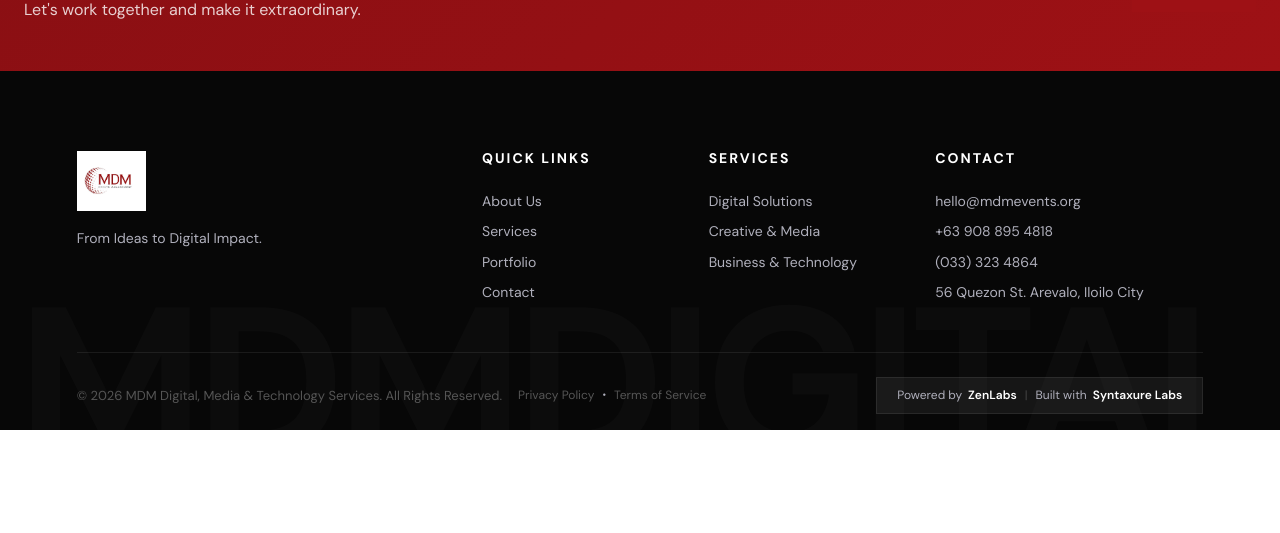
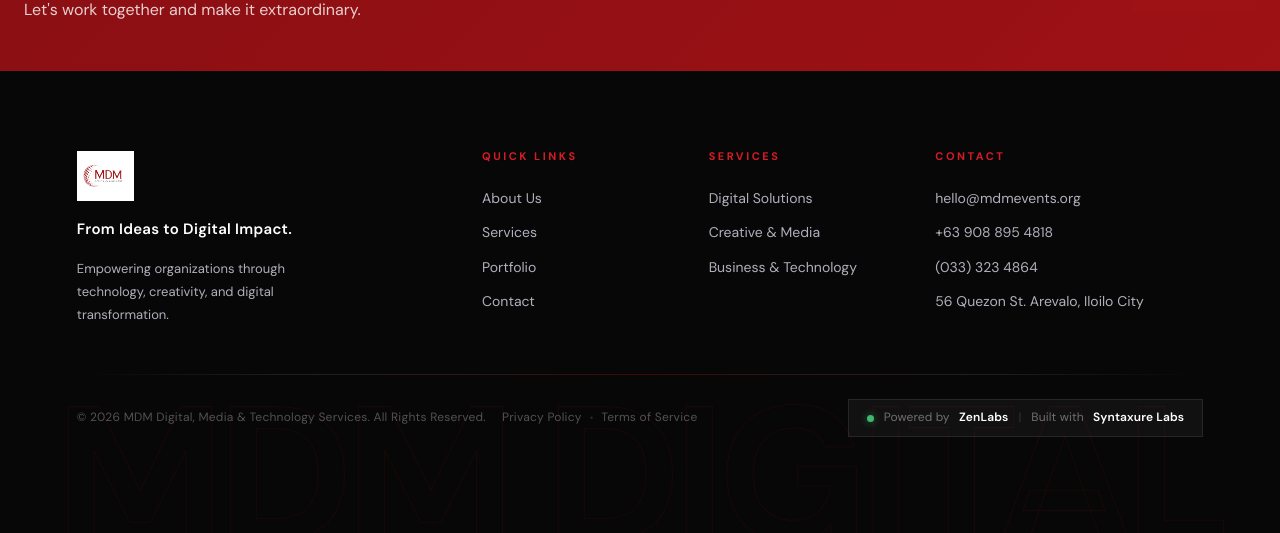
Before and after one commit to J-Akiru5/mdm, a Next.js app: page / in a window 1280 px wide. Shown: the part 6626-7159 px from the top of the page. Before the commit the page ends 7056 px from the top, so only its background shows below. Built offline with nearby package versions, Linux system fonts and the light colour scheme; no server answers; the database is empty.

Commit message:
feat: redesign footer — full-width layout, modern MDM branding, outlined watermark, gradient divider, status dot

```diff
--- a/src/components/layout/Footer.module.css
+++ b/src/components/layout/Footer.module.css
@@ -1,28 +1,32 @@
+/* =============================================
+   FOOTER — Full-width, modern MDM branded
+   ============================================= */
+
 .footer {
   background-color: var(--color-dark);
   color: var(--color-gray-300);
-  padding: var(--space-2xl) 0 var(--space-md);
   position: relative;
   overflow: hidden;
-  border-radius: 0;
+  padding: var(--space-2xl) 0 0;
 }
 
+/* Full-width inner — no max-width cap, just side padding */
 .inner {
-  max-width: var(--container-wide);
-  margin: 0 auto;
-  padding: 0 6%;
+  width: 100%;
+  padding: 0 6% var(--space-xl);
   position: relative;
-  z-index: 2; /* Content sits above watermark */
+  z-index: 2;
 }
 
+/* ── Grid ──────────────────────────────────── */
 .grid {
   display: grid;
   grid-template-columns: 2fr 1fr 1fr 1.5fr;
   gap: var(--space-xl);
   padding-bottom: var(--space-xl);
-  border-bottom: 1px solid rgba(255, 255, 255, 0.08);
 }
 
+/* ── Brand column ──────────────────────────── */
 .brand {
   display: flex;
   flex-direction: column;
@@ -37,48 +41,44 @@
 
 .logoImg {
   display: block;
-  max-height: 60px;
+  max-height: 50px;
   width: auto;
   height: auto;
-}
-
-.logoText {
-  font-family: var(--font-heading);
-  font-size: 24px;
-  font-weight: 700;
-  color: var(--color-white);
-  letter-spacing: 2px;
-}
-
-.logoSub {
-  font-family: var(--font-heading);
-  font-size: 10px;
-  font-weight: 500;
-  color: var(--color-primary);
-  text-transform: uppercase;
-  letter-spacing: 3px;
+  /* Slight brightness lift so the logo pops on dark bg */
+  filter: brightness(1.05);
 }
 
 .tagline {
-  font-size: 14px;
-  line-height: 1.7;
-  max-width: 320px;
+  font-size: 15px;
+  font-weight: 600;
+  color: var(--color-white);
+  letter-spacing: 0.02em;
+  margin: 0;
 }
 
+.brandDesc {
+  font-size: 13px;
+  line-height: 1.75;
+  color: var(--color-gray-300);
+  max-width: 280px;
+  margin: 0;
+}
+
+/* ── Column links ──────────────────────────── */
 .columnTitle {
   font-family: var(--font-heading);
-  font-size: 14px;
+  font-size: 11px;
   font-weight: 700;
   text-transform: uppercase;
-  letter-spacing: 2px;
-  color: var(--color-white);
+  letter-spacing: 2.5px;
+  color: var(--color-primary-light);
   margin-bottom: var(--space-lg);
 }
 
 .columnLinks {
   display: flex;
   flex-direction: column;
-  gap: var(--space-sm);
+  gap: 12px;
   padding: 0;
   list-style: none;
 }
@@ -86,29 +86,60 @@
 .columnLinks a {
   font-size: 14px;
   color: var(--color-gray-300);
-  transition: color 0.3s;
   text-decoration: none;
+  transition:
+    color 0.25s,
+    padding-left 0.25s;
+  display: inline-block;
 }
 
 .columnLinks a:hover {
-  color: var(--color-primary-light);
+  color: var(--color-white);
+  padding-left: 4px;
 }
 
 .columnLinks li {
   font-size: 14px;
   line-height: 1.6;
+  color: var(--color-gray-300);
 }
 
-.copyright {
-  font-size: 13px;
-  color: var(--color-gray-600);
-  margin: 0;
+/* ── Divider ───────────────────────────────── */
+.divider {
+  width: 100%;
+  height: 1px;
+  background: linear-gradient(
+    to right,
+    transparent,
+    rgba(255, 255, 255, 0.1) 20%,
+    rgba(158, 17, 21, 0.35) 50%,
+    rgba(255, 255, 255, 0.1) 80%,
+    transparent
+  );
+  margin-bottom: var(--space-lg);
+}
+
+/* ── Bottom bar ────────────────────────────── */
+.bottomBar {
+  display: flex;
+  align-items: center;
+  justify-content: space-between;
+  gap: var(--space-md);
+  padding-bottom: var(--space-xl);
 }
 
 .copyrightGroup {
   display: flex;
   align-items: center;
   gap: 16px;
+  flex-wrap: wrap;
+}
+
+.copyright {
+  font-size: 12px;
+  color: rgba(255, 255, 255, 0.3);
+  margin: 0;
+  letter-spacing: 0.02em;
 }
 
 .legalLinks {
@@ -119,9 +150,10 @@
 
 .legalLinks a {
   font-size: 12px;
-  color: var(--color-gray-600);
+  color: rgba(255, 255, 255, 0.3);
   text-decoration: none;
-  transition: color 0.3s;
+  transition: color 0.25s;
+  letter-spacing: 0.02em;
 }
 
 .legalLinks a:hover {
@@ -129,35 +161,34 @@
 }
 
 .legalDivider {
-  color: var(--color-gray-700);
+  color: rgba(255, 255, 255, 0.15);
   font-size: 10px;
 }
 
-.bottomBar {
-  display: flex;
-  align-items: center;
-  justify-content: space-between;
-  padding: var(--space-lg) 0 0;
-}
-
+/* ── Credit pill ───────────────────────────── */
 .creditPill {
   display: flex;
   align-items: center;
   gap: 6px;
-  padding: 8px 20px;
-  background: rgba(255, 255, 255, 0.06);
-  border: 1px solid rgba(255, 255, 255, 0.08);
-  border-radius: 0;
+  padding: 8px 18px;
+  background: rgba(255, 255, 255, 0.04);
+  border: 1px solid rgba(255, 255, 255, 0.09);
   font-size: 12px;
-  color: var(--color-gray-400);
+  color: rgba(255, 255, 255, 0.4);
   flex-shrink: 0;
+  letter-spacing: 0.01em;
+  transition: border-color 0.3s;
+}
+
+.creditPill:hover {
+  border-color: rgba(158, 17, 21, 0.3);
 }
 
 .creditPill a {
   color: var(--color-white);
   font-weight: 600;
   text-decoration: none;
-  transition: color 0.3s;
+  transition: color 0.25s;
 }
 
 .creditPill a:hover {
@@ -165,21 +196,50 @@
 }
 
 .creditDivider {
-  color: rgba(255, 255, 255, 0.2);
-  margin: 0 2px;
+  color: rgba(255, 255, 255, 0.15);
+  margin: 0 4px;
 }
 
-/* Modern large watermark styling with sharp/brutalist type design */
+/* Green operational dot */
+.statusDot {
+  display: inline-block;
+  width: 7px;
+  height: 7px;
+  border-radius: 50%;
+  background: #4ade80;
+  box-shadow: 0 0 6px rgba(74, 222, 128, 0.7);
+  flex-shrink: 0;
+  margin-right: 4px;
+  animation: pulse 2.5s ease-in-out infinite;
+}
+
+@keyframes pulse {
+  0%,
+  100% {
+    opacity: 1;
+    box-shadow: 0 0 6px rgba(74, 222, 128, 0.7);
+  }
+  50% {
+    opacity: 0.6;
+    box-shadow: 0 0 12px rgba(74, 222, 128, 0.4);
+  }
+}
+
+/* ── Watermark ─────────────────────────────── */
+/* Now truly edge-to-edge — no container constraint */
 .watermark {
   position: absolute;
-  bottom: -4.5vw; /* Positioned overlapping the bottom layout */
+  bottom: -3vw;
   left: 50%;
   transform: translateX(-50%);
   font-family: var(--font-heading);
-  font-size: 16.5vw; /* Large, responsive typography */
+  font-size: 15vw;
   font-weight: 900;
   text-transform: uppercase;
-  color: rgba(255, 255, 255, 0.022); /* Ultra-low opacity white for watermark look */
+  color: transparent;
+  /* Outlined text — MDM brand red tint */
+  -webkit-text-stroke: 1px rgba(158, 17, 21, 0.12);
+  text-stroke: 1px rgba(158, 17, 21, 0.12);
   letter-spacing: -0.04em;
   line-height: 1;
   pointer-events: none;
@@ -188,15 +248,38 @@
   z-index: 1;
 }
 
-@media (max-width: 850px) {
+/* ── Responsive ────────────────────────────── */
+@media (max-width: 1024px) {
+  .grid {
+    grid-template-columns: 1fr 1fr 1fr;
+  }
+
+  .brand {
+    grid-column: 1 / -1;
+  }
+
+  .brandDesc {
+    max-width: 400px;
+  }
+}
+
+@media (max-width: 768px) {
+  .inner {
+    padding: 0 5% var(--space-xl);
+  }
+
   .grid {
     grid-template-columns: repeat(2, 1fr);
     gap: var(--space-lg);
   }
 
+  .brand {
+    grid-column: 1 / -1;
+  }
+
   .watermark {
     font-size: 18vw;
-    bottom: -5vw;
+    bottom: -4vw;
   }
 }
 
@@ -206,19 +289,24 @@
     gap: var(--space-lg);
   }
 
+  .brand {
+    grid-column: unset;
+  }
+
   .bottomBar {
     flex-direction: column;
+    align-items: flex-start;
     gap: var(--space-md);
-    text-align: center;
   }
 
   .copyrightGroup {
     flex-direction: column;
+    align-items: flex-start;
     gap: 6px;
   }
 
   .watermark {
-    font-size: 20vw;
-    bottom: -6vw;
+    font-size: 22vw;
+    bottom: -5vw;
   }
 }
--- a/src/components/layout/Footer.tsx
+++ b/src/components/layout/Footer.tsx
@@ -18,21 +18,28 @@ const serviceLinks = [
 export default function Footer() {
   return (
     <footer className={styles.footer}>
+      {/* Main content — full width with generous side padding */}
       <div className={styles.inner}>
+        {/* Top grid */}
         <div className={styles.grid}>
+          {/* Brand column */}
           <div className={styles.brand}>
             <Link href="/" className={styles.logo}>
               <Image
                 src="/logo/mdm_logo.jpg"
                 alt="MDM Digital, Media & Technology Services Logo"
-                width={106}
-                height={60}
+                width={90}
+                height={50}
                 className={styles.logoImg}
               />
             </Link>
             <p className={styles.tagline}>From Ideas to Digital Impact.</p>
+            <p className={styles.brandDesc}>
+              Empowering organizations through technology, creativity, and digital transformation.
+            </p>
           </div>
 
+          {/* Quick Links */}
           <div className={styles.column}>
             <h4 className={styles.columnTitle}>Quick Links</h4>
             <ul className={styles.columnLinks}>
@@ -44,6 +51,7 @@ export default function Footer() {
             </ul>
           </div>
 
+          {/* Services */}
           <div className={styles.column}>
             <h4 className={styles.columnTitle}>Services</h4>
             <ul className={styles.columnLinks}>
@@ -55,22 +63,31 @@ export default function Footer() {
             </ul>
           </div>
 
+          {/* Contact */}
           <div className={styles.column}>
             <h4 className={styles.columnTitle}>Contact</h4>
             <ul className={styles.columnLinks}>
-              <li>hello@mdmevents.org</li>
-              <li>+63 908 895 4818</li>
+              <li>
+                <a href="mailto:hello@mdmevents.org">hello@mdmevents.org</a>
+              </li>
+              <li>
+                <a href="tel:+639088954818">+63 908 895 4818</a>
+              </li>
               <li>(033) 323 4864</li>
               <li>56 Quezon St. Arevalo, Iloilo City</li>
             </ul>
           </div>
         </div>
 
+        {/* Divider */}
+        <div className={styles.divider} />
+
+        {/* Bottom bar */}
         <div className={styles.bottomBar}>
           <div className={styles.copyrightGroup}>
             <p className={styles.copyright}>
-              &copy; {new Date().getFullYear()} MDM Digital, Media & Technology Services. All Rights
-              Reserved.
+              &copy; {new Date().getFullYear()} MDM Digital, Media &amp; Technology Services. All
+              Rights Reserved.
             </p>
             <div className={styles.legalLinks}>
               <Link href="/privacy">Privacy Policy</Link>
@@ -78,13 +95,15 @@ export default function Footer() {
               <Link href="/terms">Terms of Service</Link>
             </div>
           </div>
+
           <div className={styles.creditPill}>
-            <span>Powered by</span>{" "}
+            <span className={styles.statusDot} aria-hidden="true" />
+            <span>Powered by&nbsp;</span>
             <a href="https://zenlabs.me/" target="_blank" rel="noopener noreferrer">
               ZenLabs
             </a>
             <span className={styles.creditDivider}>|</span>
-            <span>Built with</span>{" "}
+            <span>Built with&nbsp;</span>
             <a href="https://www.syntaxure.dev/" target="_blank" rel="noopener noreferrer">
               Syntaxure Labs
             </a>
@@ -92,9 +111,9 @@ export default function Footer() {
         </div>
       </div>
 
-      {/* Huge modern watermark background with sharp design styling */}
+      {/* Full-width watermark — now truly edge-to-edge */}
       <div className={styles.watermark} aria-hidden="true">
-        MDMDigital
+        MDM Digital
       </div>
     </footer>
   );
```
